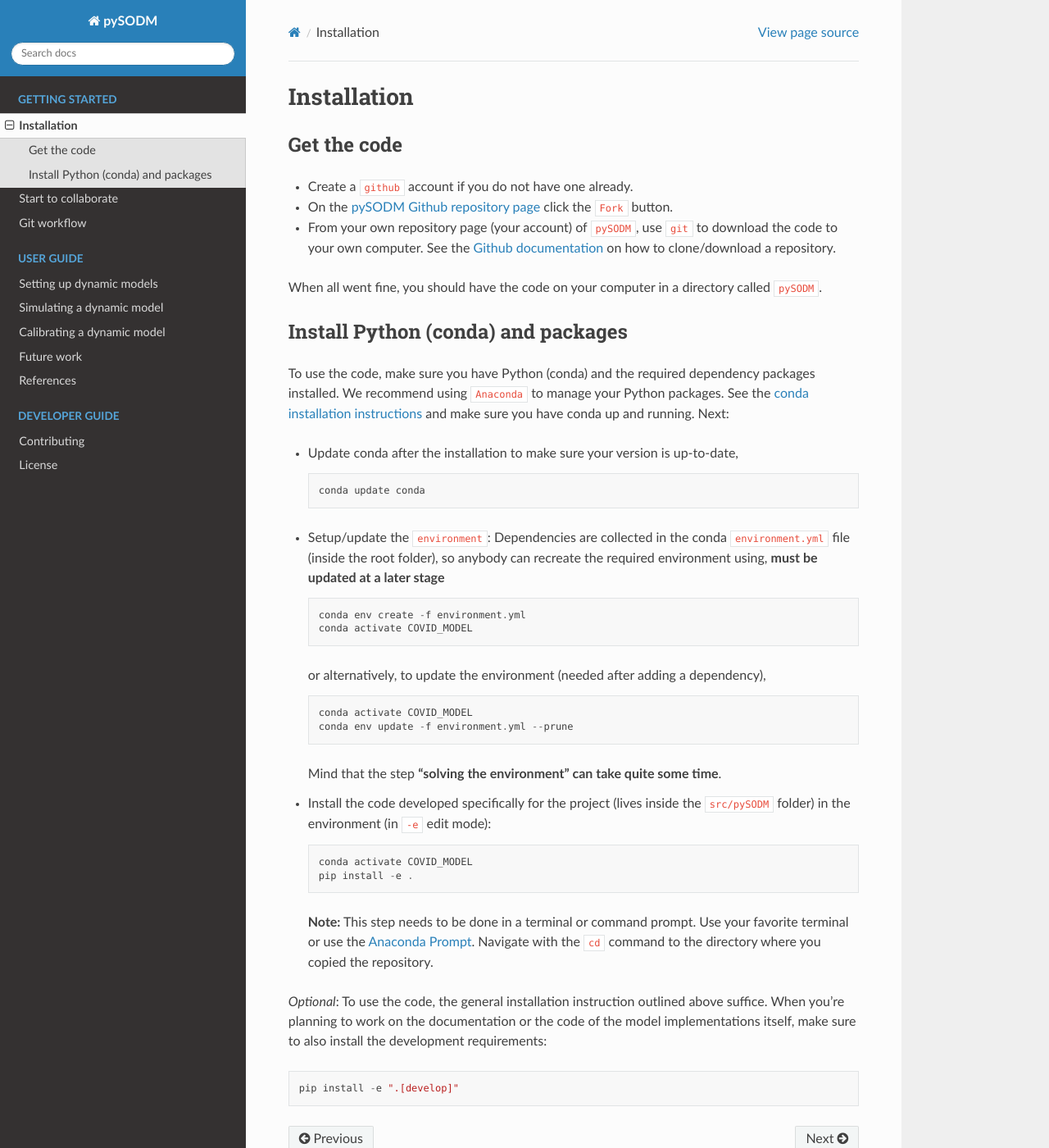
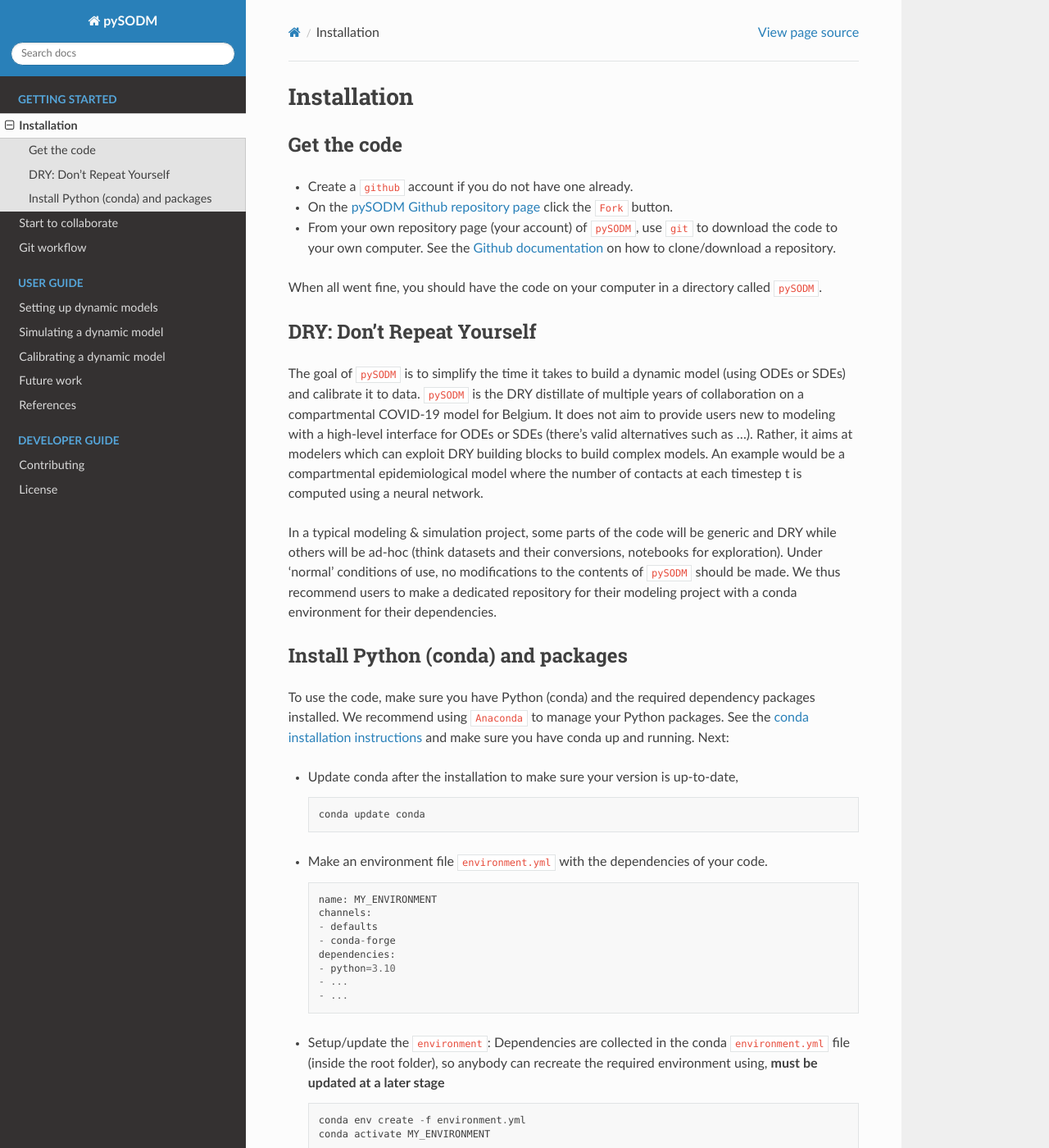
Before and after one commit to twallema/pySODM, a Sphinx documentation site: the page built from docs/installation.md, in a window 1280 px wide and 1400 px high. Shown: the whole window at 82% size. Built offline with Sphinx 7.4.7 and the Read the Docs theme 2.0.0, drawn with Linux system fonts in a browser that asks for light colours; some of the changed text lies outside the part shown.

Commit message:
update installation file

````diff
--- a/docs/installation.md
+++ b/docs/installation.md
@@ -8,6 +8,12 @@
 
 When all went fine, you should have the code on your computer in a directory called `pySODM`.
 
+### DRY: Don't Repeat Yourself
+
+The goal of `pySODM` is to simplify the time it takes to build a dynamic model (using ODEs or SDEs) and calibrate it to data. `pySODM` is the DRY distillate of multiple years of collaboration on a compartmental COVID-19 model for Belgium. It does not aim to provide users new to modeling with a high-level interface for ODEs or SDEs (there's valid alternatives such as ...). Rather, it aims at modelers which can exploit DRY building blocks to build complex models. An example would be a compartmental epidemiological model where the number of contacts at each timestep t is computed using a neural network.
+
+In a typical modeling & simulation project, some parts of the code will be generic and DRY while others will be ad-hoc (think datasets and their conversions, notebooks for exploration). Under 'normal' conditions of use, no modifications to the contents of `pySODM` should be made. We thus recommend users to make a dedicated repository for their modeling project with a conda environment for their dependencies.
+
 ### Install Python (conda) and packages
 
 To use the code, make sure you have Python (conda) and the required dependency packages installed. We recommend using `Anaconda` to manage your Python packages. See the [conda installation instructions](https://docs.anaconda.com/anaconda/install/) and make sure you have conda up and running. Next:
@@ -17,25 +23,38 @@ To use the code, make sure you have Python (conda) and the required dependency p
      conda update conda
      ```
 
+- Make an environment file `environment.yml` with the dependencies of your code.
+
+     ```
+     name: MY_ENVIRONMENT
+     channels:
+     - defaults
+     - conda-forge
+     dependencies:
+     - python=3.10
+     - ...
+     - ...
+     ```
+
 - Setup/update the `environment`: Dependencies are collected in the conda `environment.yml` file (inside the root folder), so anybody can recreate the required environment using,
      **must be updated at a later stage**
 
      ```
      conda env create -f environment.yml
-     conda activate COVID_MODEL
+     conda activate MY_ENVIRONMENT
      ```
      or alternatively, to update the environment (needed after adding a dependency),
      ```
-     conda activate COVID_MODEL
+     conda activate MY_ENVIRONMENT
      conda env update -f environment.yml --prune
      ```
 
-     Mind that the step **"solving the environment" can take quite some time**.
+     Mind that the step **"solving the environment" can take very long if you have a lot of dependencies**.
 
-- Install the code developed specifically for the project (lives inside the `src/pySODM` folder) in the environment (in `-e` edit mode):
+- Install the `pySODM` code developed specifically for the project (lives inside the `src/pySODM` folder) within your own environment (in `-e` edit mode):
 
      ```
-     conda activate COVID_MODEL
+     conda activate MY_ENVIRONMENT
      pip install -e .
      ```
 
@@ -45,5 +64,6 @@ To use the code, make sure you have Python (conda) and the required dependency p
 _Optional_: To use the code, the general installation instruction outlined above suffice. When you're planning to work on the documentation or the code of the model implementations itself, make sure to also install the development requirements:
 
 ```
+conda activate MY_ENVIRONMENT
 pip install -e ".[develop]"
 ```
````
